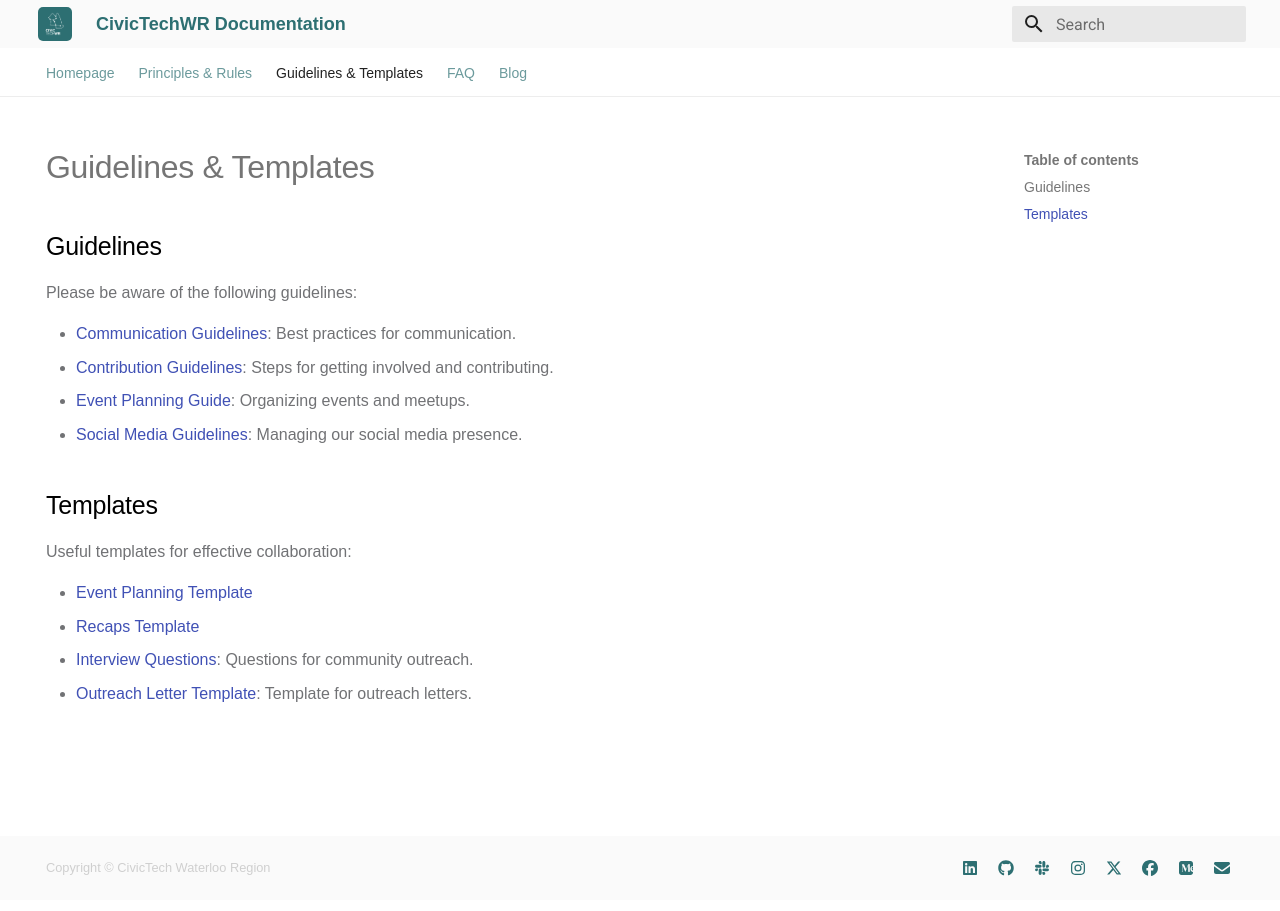
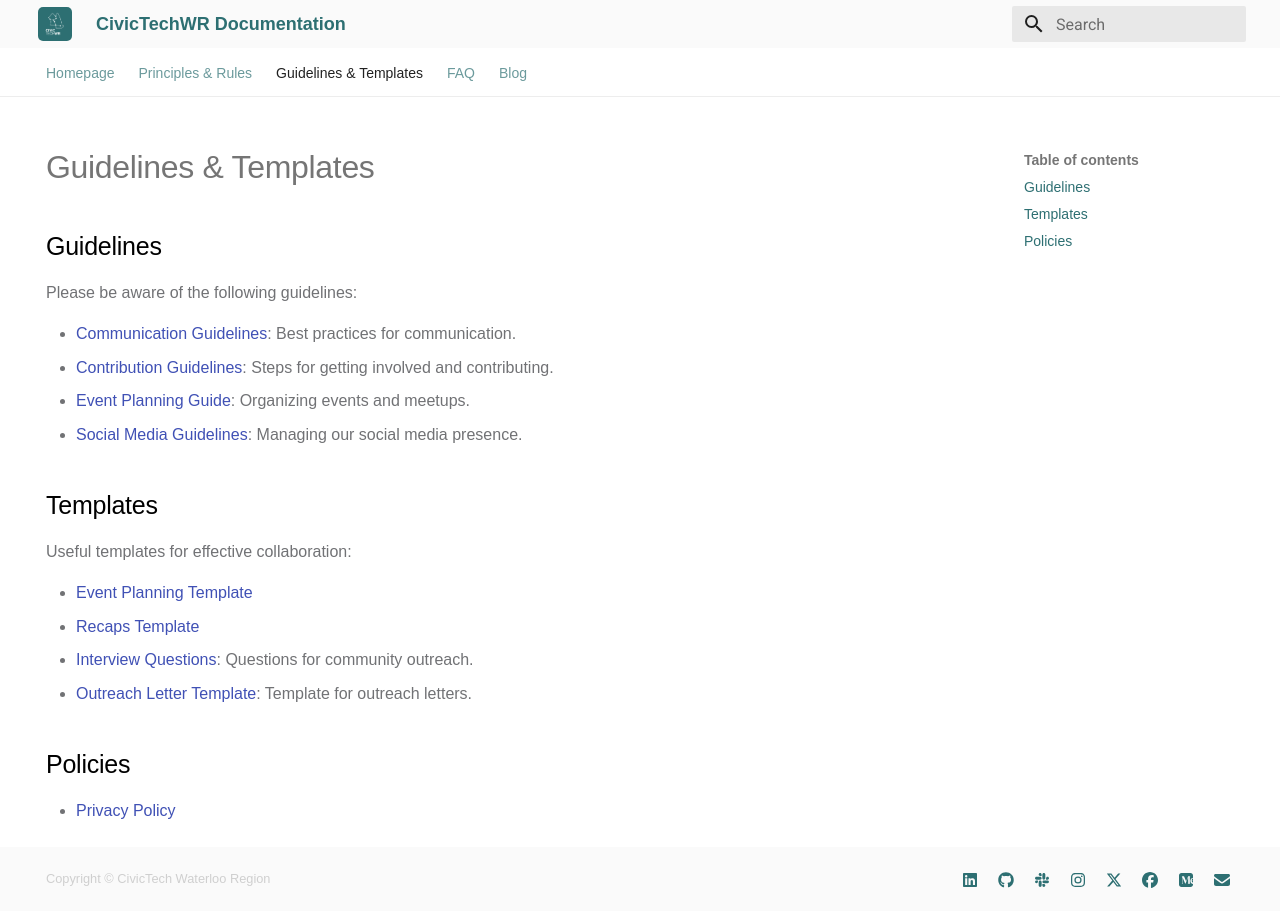
Before and after one commit to CivicTechWR/CTWR-Organization-Documentation, an MkDocs documentation site: the page built from docs/Guidelines_&_Templates/index.md, in a window 1280 px wide. Built offline with MkDocs 1.6.1 and Material for MkDocs 9.7.7, drawn with Linux system fonts in a browser that asks for light colours.

Commit message:
Update index.md

```diff
--- a/docs/Guidelines_&_Templates/index.md
+++ b/docs/Guidelines_&_Templates/index.md
@@ -20,3 +20,7 @@ Useful templates for effective collaboration:
 - [Recaps Template](../Guidelines_&_Templates/Recaps_Template.md)
 - [Interview Questions](../Guidelines_&_Templates/InterviewQuestions.md): Questions for community outreach.
 - [Outreach Letter Template](../Guidelines_&_Templates/OutreachLetter.md): Template for outreach letters.
+
+## Policies
+
+- [Privacy Policy](../Guidelines_&_Templates/PrivacyPolicy.md)
```
